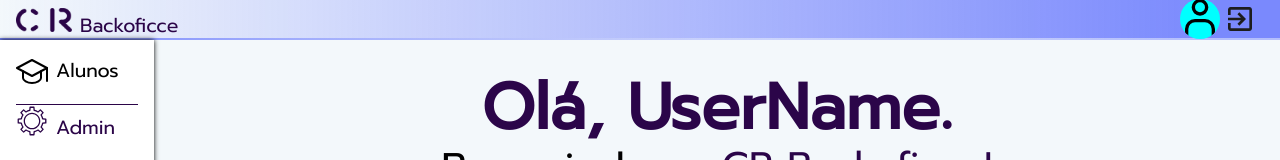
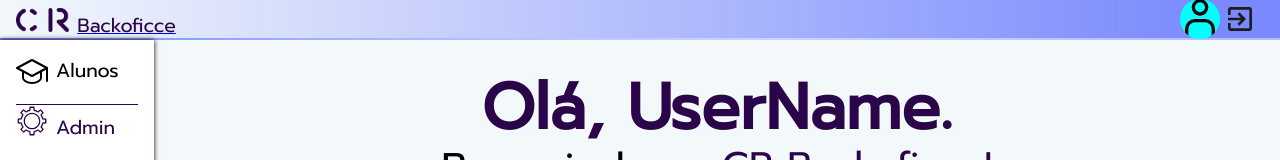
Before and after one commit to Henriqueggperes/coluna_reta-client, a React (Vite) app in the folder app/: page /backoficce in a window 1280 px wide. Shown: the top 160 px of the page. Built offline with nearby package versions, Linux system fonts and the light colour scheme.

Commit message:
feat: link to backoficce logo on header

```diff
--- a/app/src/components/Header/index.tsx
+++ b/app/src/components/Header/index.tsx
@@ -1,4 +1,4 @@
-import React from "react";
+import { Link } from "react-router-dom";
 import "./style.css";
 import logo from './../../assets/icons/cr_logo.png'
 import user from './../../assets/icons/user.svg'
@@ -7,10 +7,12 @@
 const Header = () => {
   return (
       <header className="backoficce-header">
+        <Link className="backoficce-link" to={'/backoficce'}>
         <div className="header_logo-container">
          <img src={logo} alt="Logo roxo do Coluna Reta Backoficce" className="header-logo" />
          <span className="header_logo-span">Backoficce</span>
         </div>
+        </Link>
         <div className="header_user_card-container">
             <img src={user} alt="Imagem do usuário" className="header_user_card-image"  />
             <img src={exit} alt="Icone para sair da plataforma" className="header_user_card_exit-icon" />
```
